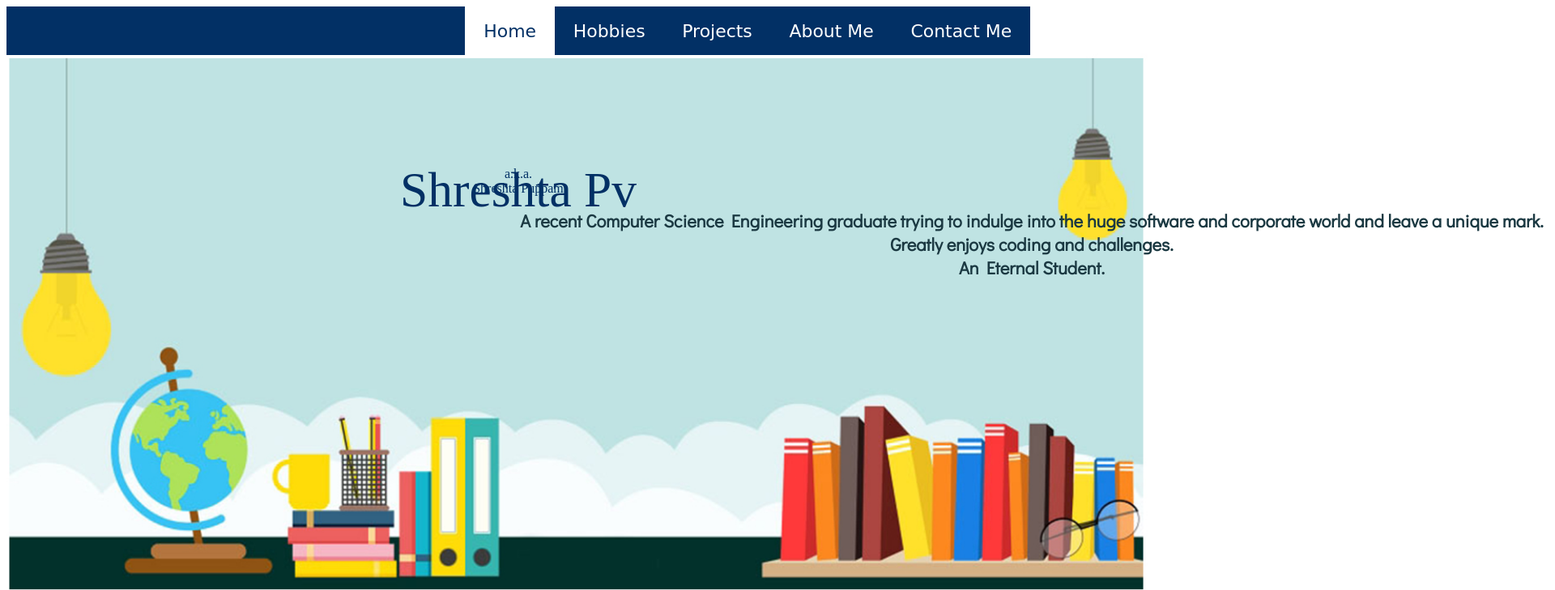
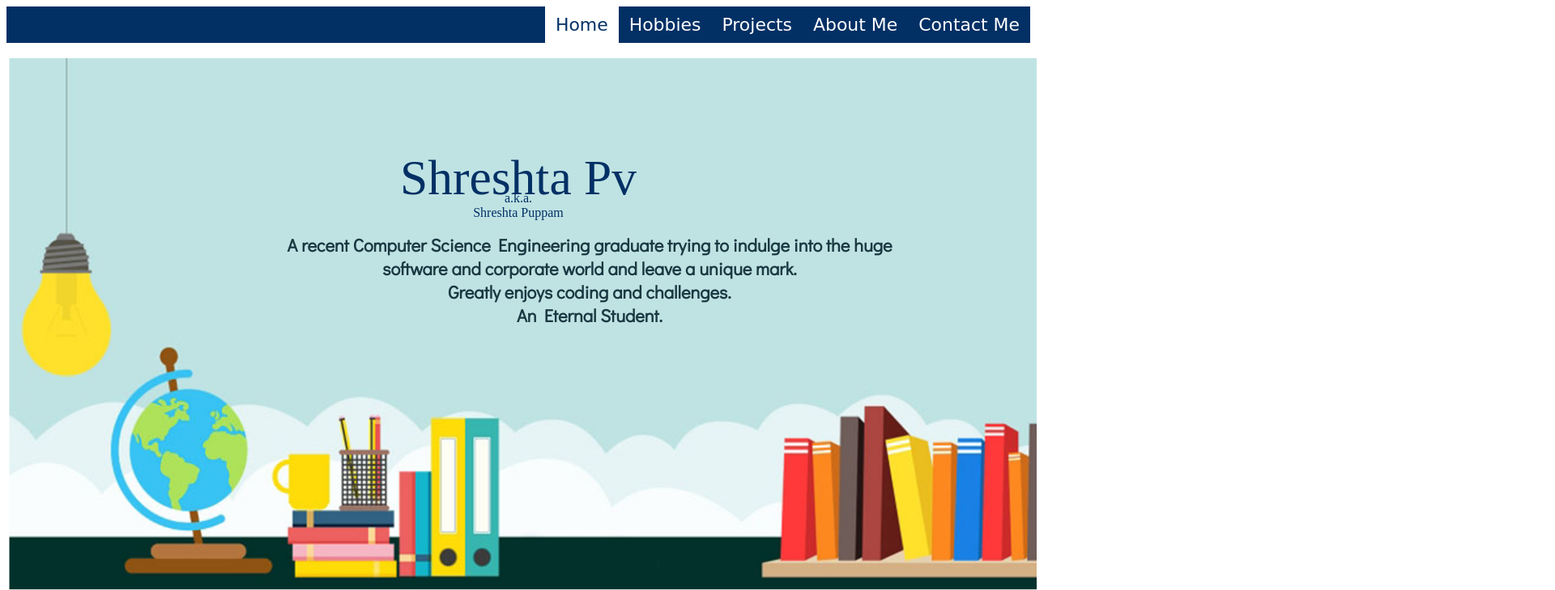
Before and after one commit to shreshtapv/Portfolio, a plain HTML site: page index.html in a window 1280 px wide. Shown: the top 729 px of the page at 81% size, 1920 px wide, since content can reach past the window. Drawn offline with Linux system fonts and the light colour scheme; a web font is replaced by a local one.

```diff
--- a/index.html
+++ b/index.html
@@ -1,7 +1,7 @@
 <!DOCTYPE html>
 <html>
+<head>
 	<meta name="viewport" content="width=device-width, initial-scale=1.0">
-<head>
 	<link href='https://fonts.googleapis.com/css?family=Roboto' rel='stylesheet'>
 	<link href="https://fonts.googleapis.com/css?family=Francois+One&display=swap" rel="stylesheet">
 	<link href="https://fonts.googleapis.com/css?family=Didact+Gothic|Mansalva&display=swap" rel="stylesheet">
@@ -17,7 +17,7 @@
 	}
 	p {
 		/*margin-top: -60px;*/
-		margin-top: -8.241758241758241vw;
+		margin-top: -60px;
 	}
 	h1 {
 		font-family: "Francois One";
@@ -26,8 +26,7 @@
 		/*font-size: 70px;*/
 	}
 	#sub {
-		/*padding-left: 320px;*/
-		padding-left: 43.956043956043956vw;
+		padding-left: 320px;
 		display:inline-block;
 		margin-top: 0px;
 	}
@@ -43,8 +42,7 @@
 		float: right;
 		color: white;
   		text-align: center;
-  		/*padding: 10px 13px;*/
-  		padding: 1.3736263736263736vw 1.7857142857142858vw;
+  		padding: 10px 13px;
   		text-decoration: none;
   		/*font-size: 25px;*/
   		font-size: 1.7146776406035664vw;
@@ -74,8 +72,7 @@
 		font-weight: 600;
 		/*font-size: 25px;*/
 		font-size: 1.7146776406035664vw;
-		/*width: 800px;*/
-		width: 109.89010989010988vw;
+		width: 800px;
 		/*background-color: black;
 	}*/
 
```
